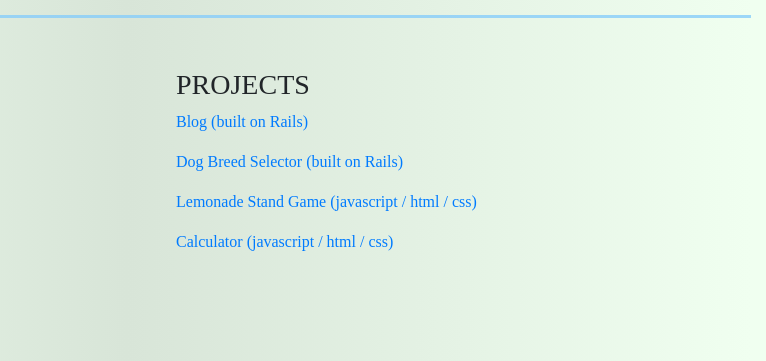
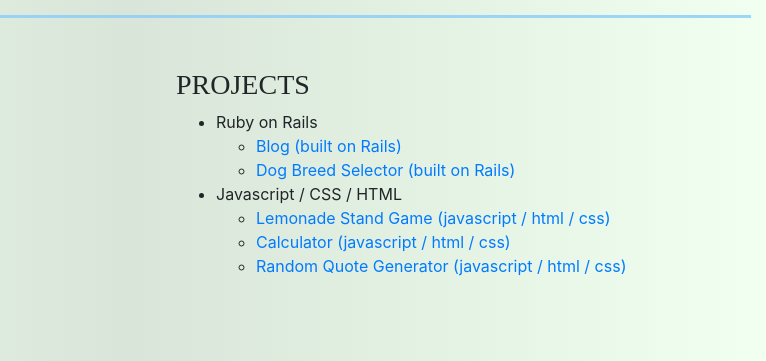
Before and after one commit to greenkg/kagreenxyz, a plain HTML site: page index.html in a window 1280 px wide. Shown: the part 420-781 px from the top of the page, 514-1280 px from the left. Drawn offline with nearby package versions, Linux system fonts and the light colour scheme; a web font is replaced by a local one.

Commit message:
Added project link

```diff
--- a/index.html
+++ b/index.html
@@ -86,10 +86,33 @@
     </div>
     <div class="col-xs-12 col-sm-12 col-md-6 col-lg-6 col-xl-6 main-text">
       <h3>Projects</h3>
-      <p><a href="https://encipheredby.com" target="_blank">Blog (built on Rails)</a></p>
-      <p><a href="http://www.doginformant.com" target="_blank">Dog Breed Selector (built on Rails)</a></p>
-      <p><a href="http://www.kagreen.xyz/lemonade" target="_blank">Lemonade Stand Game (javascript / html / css)</a></p>
-      <p><a href="https://codepen.io/greenkg/full/mBNmgv/" target="_blank">Calculator (javascript / html / css)</a></p>
+      <ul>
+        <li>
+          Ruby on Rails
+          <ul>
+            <li>
+              <a href="https://encipheredby.com" target="_blank">Blog (built on Rails)</a>
+            </li>
+            <li>
+              <a href="http://www.doginformant.com" target="_blank">Dog Breed Selector (built on Rails)</a>
+            </li>
+          </ul>
+        </li>
+        <li>
+          Javascript / CSS / HTML
+          <ul>
+            <li>
+              <a href="http://www.kagreen.xyz/lemonade" target="_blank">Lemonade Stand Game (javascript / html / css)</a>
+            </li>
+            <li>
+              <a href="https://codepen.io/greenkg/full/mBNmgv/" target="_blank">Calculator (javascript / html / css)</a>
+            </li>
+            <li>
+              <a href="https://codepen.io/greenkg/full/zPdQxE/" target="_blank">Random Quote Generator (javascript / html / css)</a>
+            </li>
+          </ul>
+        </li>
+      </ul>
     </div>
   </div>
 
```
Also changed, not shown: montsaintmichel.html (+4 -4 lines), assets/images/jungfraujoch-glacier-border.png (deleted), assets/images/montstmichel-abbeychurch.png (deleted), assets/images/montstmichel-altar.png (deleted), assets/images/montstmichel-benches.png (deleted), assets/images/montstmichel-coveredwalk.png (deleted), assets/images/montstmichel-cross.png (deleted), assets/images/montstmichel-hero.png (deleted), assets/images/montstmichel-mist.png (deleted), assets/images/montstmichel-view.png (deleted), 4 other files.
